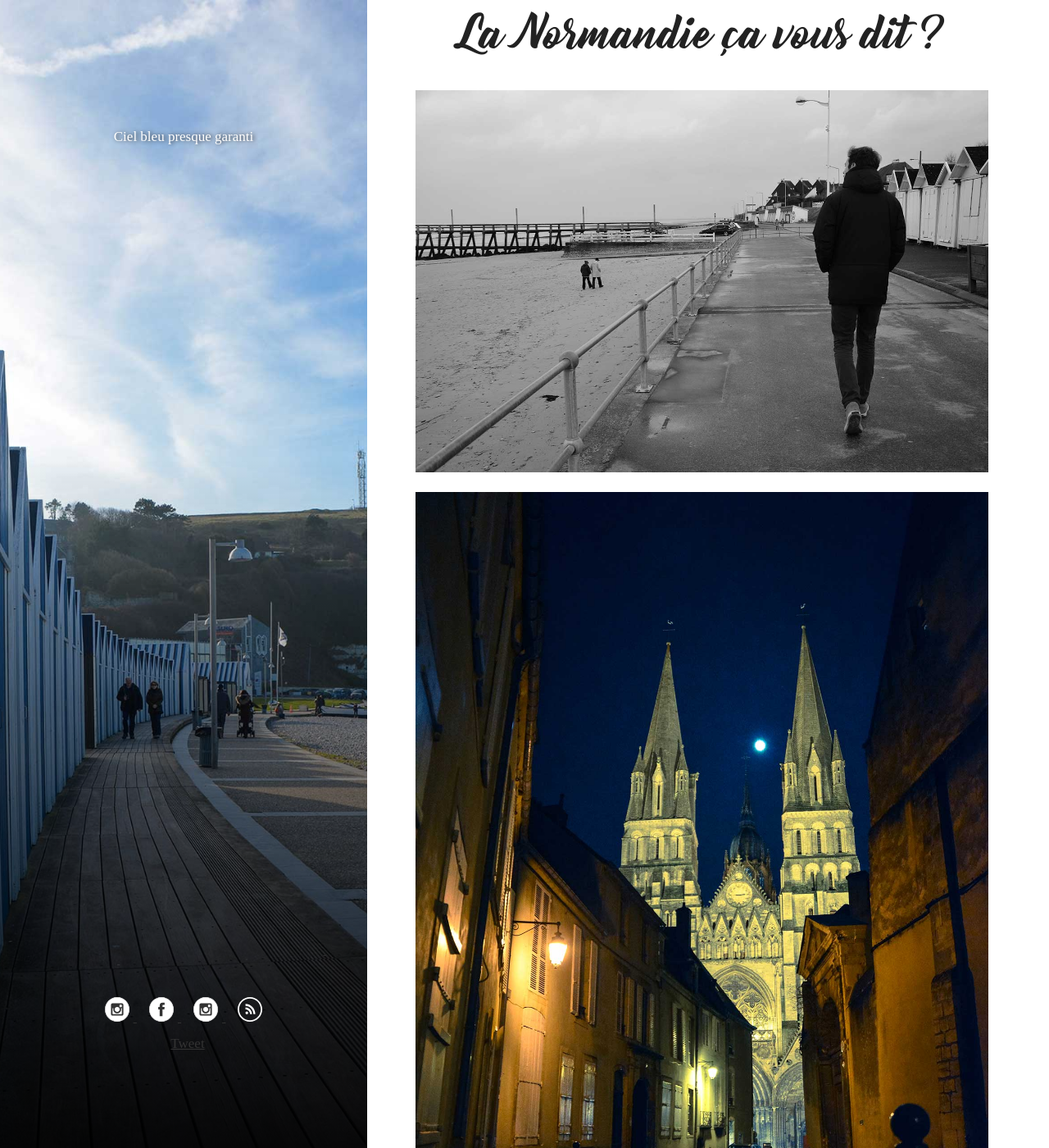
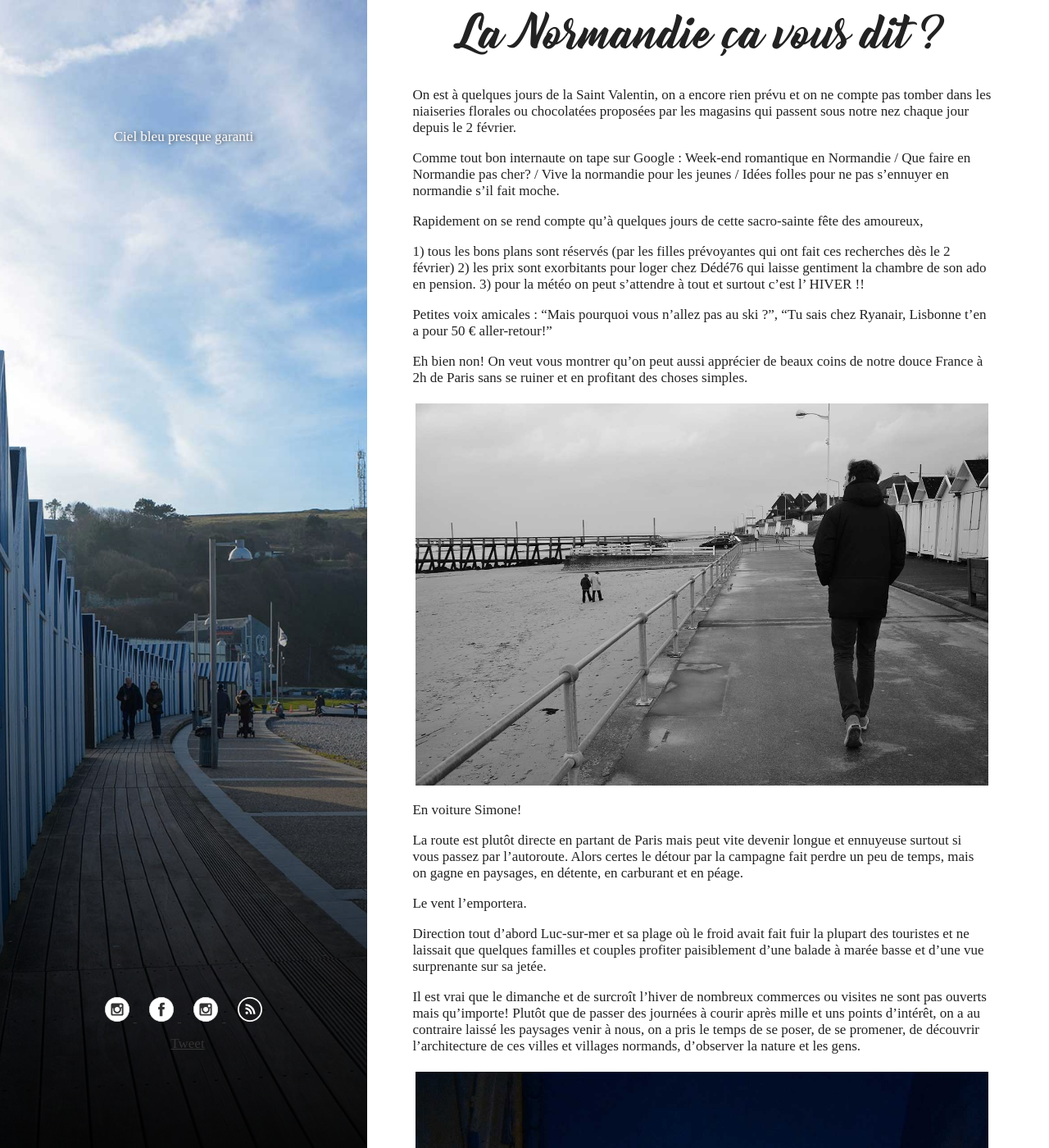
Before and after one commit to FlorentD/cairatuverras.github.io, a Jekyll site: the page built from _posts/2017-02-14-week-end-normandie_1.md, in a window 1280 px wide and 1400 px high, scrolled down 339 px. Shown: the whole window at 82% size. Built offline with Jekyll 4.4.1, drawn with Linux system fonts in a browser that asks for light colours; comment, search, counter and statistics services are not loaded; some of the changed text lies outside the part shown.

Commit message:
Update 2017-02-14-week-end-normandie_1.md

```diff
--- a/_posts/2017-02-14-week-end-normandie_1.md
+++ b/_posts/2017-02-14-week-end-normandie_1.md
@@ -11,24 +11,99 @@ tags: ['normandie']
 author: Déborah
 ---
 
+
+On est à quelques jours de la Saint Valentin, on a encore rien prévu et on ne compte pas tomber dans les niaiseries florales ou chocolatées proposées par les magasins qui passent sous notre nez chaque jour depuis le 2 février.
+
+Comme tout bon internaute on tape sur  Google : Week-end romantique en Normandie / Que faire en Normandie pas cher? / Vive la normandie pour les jeunes / Idées folles pour ne pas s’ennuyer en normandie s'il fait moche.
+
+Rapidement on se rend compte qu'à quelques jours de cette sacro-sainte fête des amoureux,
+
+1) tous les bons plans sont réservés (par les filles prévoyantes qui ont fait ces recherches dès le 2 février)
+2) les prix sont exorbitants pour loger chez Dédé76 qui laisse gentiment la chambre de son ado en pension.
+3) pour la  météo on peut s'attendre à tout et surtout c'est l' HIVER !!
+
+Petites voix amicales : “Mais pourquoi vous n’allez pas au ski ?”,  “Tu sais chez Ryanair, Lisbonne t'en a pour 50 € aller-retour!”
+
+Eh bien non! On veut vous montrer qu'on peut aussi apprécier de beaux coins de notre douce France à 2h de Paris sans se ruiner et en profitant des choses simples.
+
+
 [![railroad]({{ site.images }}/normandie_1/2_walk.jpg)]({{ site.images }}/normandie_1/2_walk.jpg)
+
+
+En voiture Simone!
+
+La route est plutôt directe en partant de Paris mais peut vite devenir longue et ennuyeuse surtout si vous passez par l'autoroute. Alors certes le détour par la campagne fait perdre un peu de temps, mais on gagne en paysages, en détente, en carburant et en péage.
+
+Le vent l’emportera.
+
+Direction tout d’abord Luc-sur-mer et sa plage où le froid avait fait fuir la plupart des touristes et ne laissait que quelques familles et couples profiter paisiblement d’une balade à marée basse et d’une vue surprenante sur sa jetée.
+
+Il est vrai que le dimanche et de surcroît l’hiver de nombreux commerces ou visites ne sont pas ouverts mais qu’importe! Plutôt que de passer des journées à courir après mille et uns points d’intérêt, on a au contraire laissé les paysages venir à nous, on a pris le temps de se poser, de se promener, de découvrir l’architecture de ces villes et villages normands, d’observer la nature et les gens.
 
 [![railroad]({{ site.images }}/normandie_1/3_bayeux.jpg)]({{ site.images }}/normandie_1/3_bayeux.jpg)
 
+L’’après-midi se termine par une courte randonnée sur les falaises d’Etretat. Le vent dans les cheveux (et pas qu’un peu), le ciré, l’écharpe, les gants et le bonnet sont de rigueur pour ne pas subir le vent hivernal et profiter de la vue magnifique offerte au fil des minutes d’un coucher de soleil, presque seuls au monde, face à ces folies de la nature.
+
 [![railroad]({{ site.images }}/normandie_1/4_enfant_plage.jpg)]({{ site.images }}/normandie_1/4_enfant_plage.jpg)
+
+Une fois arrivés à la fameuse chapelle Notre Dame de la Garde, il ne faut pas hésiter à poursuivre le long du sentier des douaniers qui offre d’autres points de vue intéressants sur les falaises et la mer d’un bleu changeant.
 
 [![railroad]({{ site.images }}/normandie_1/5_debo_banc.jpg)]({{ site.images }}/normandie_1/5_debo_banc.jpg)
 
+Le lendemain, la route pour Honfleur était longue et grisonnante. Mais à l’arrivée son port si charmant et ses maisons normandes se découvraient dans de jolies petites ruelles mystérieuses. La balade était agréable dans une ambiance détendue d’un dimanche matin.
+
 [![railroad]({{ site.images }}/normandie_1/6_honfleur.jpg)]({{ site.images }}/normandie_1/6_honfleur.jpg)
+
+Fin du Calvados et cap sur la Seine Maritime,
+Tout le monde connaît Fécamp mais à quelques pas de là, le petit hameau des Petites Dalles coincé entre deux falaises impressionnantes vaut le détour pour son calme et ses maisons dignes des contes de fées.
+
+[![railroad]({{ site.images }}/normandie_1/9_maison.jpg)]({{ site.images }}/normandie_1/9_maison.jpg)
+
+Nous avons gravi une belle pente raide pour arriver au sommet. Le soleil avait enfin percé les nuages, on pouvait tranquillement s’allonger dans les herbes fraîches du haut des falaises et respirer à plein poumons les airs marins sous les rayons chauds de midi.
+
+[![railroad]({{ site.images }}/normandie_1/10_falaises.jpg)]({{ site.images }}/normandie_1/10_falaises.jpg)
+
+Pour terminer le week-end, c'est à Yport que nous avons pris une dernière crèpe dans un café avec vue sur le port, ses cabines bleues et blanches, ses mouettes et ses marins accostant en fin de journée, nous laissant encore une belle image avant de reprendre la route.
+
+[![railroad]({{ site.images }}/normandie_1/8_pecheurs.jpg)]({{ site.images }}/normandie_1/8_pecheurs.jpg)
+
+Nos abris pour la nuit.
+
+Deux agréables surprises trouvées au dernier moment:
+
+La première dénichée finalement sur AIRBNB, une maison atypique qui rentrait parfaitement dans nos critères et rêves écolos...
+
+A l'intérieur, un style moderne et un poêle à granules qui vous réchauffait tranquillement, le matin les trois petites poules venues nous dire bonjour à la fenêtre avant le petit-déjeuner bien complet préparé par notre hôte Hervé. On recommande vivement cet endroit à deux pas de Bayeux.
+
 
 [![railroad]({{ site.images }}/normandie_1/7_maison_bois.jpg)]({{ site.images }}/normandie_1/7_maison_bois.jpg)
 
-[![railroad]({{ site.images }}/normandie_1/8_pecheurs.jpg)]({{ site.images }}/normandie_1/8_pecheurs.jpg)
+https://www.airbnb.fr/rooms/2008041?s=b8782d7Z
 
-[![railroad]({{ site.images }}/normandie_1/9_maison.jpg)]({{ site.images }}/normandie_1/9_maison.jpg)
-
-[![railroad]({{ site.images }}/normandie_1/10_falaises.jpg)]({{ site.images }}/normandie_1/10_falaises.jpg)
+La seconde surprise se trouvait plus au nord près de Fécamp et on ne tarira pas d’éloges sur l’accueil et la qualité du séjour aussi court fût il dans la maison d’hôtes de Martine et Stéphane. “Au gré du vent”,  leurs chambres à thèmes étaient décorées avec beaucoup de goût et pouvaient accueillir aussi bien une famille, qu’un couple ou une bande d’amis.
+On vous laisse découvrir leurs chambres toutes mignonnes ….
 
 [![railroad]({{ site.images }}/normandie_1/12_auberge.jpg)]({{ site.images }}/normandie_1/12_auberge.jpg)
 
+
+https://augreduvent76.jimdo.com/
+
+
+
+
+Liste de plaisirs simples et gratuits :
+
+-écouter les radios locales en parcourant des kilomètres de campagne dépaysante
+-ressortir la bonne vieille carte car il n’y a aucun réseau
+-se couper un peu de la technologie en éteignant son portable
+- se balader dans la gadoue au bord des falaises et se laisser porter par le vent
+-parcourir les ruelles de Bayeux en se faisant refouler de tous les restaus car on a rien réservé mais finir par trouver un petit coin de gastronomie goûtu  et accueillant.
+…. d’ailleurs pour la partie gourmande, on vous en parle dans un prochain article...
+-être accueillis et conseillés par des gens adorables
+-écouter le bruit des vagues venant s’échouer sur la plage
+- faire un concours de lancer de galets
+
 [![railroad]({{ site.images }}/normandie_1/12_pieds.jpg)]({{ site.images }}/normandie_1/12_pieds.jpg)
+
+
+Et vous quels sont vos plaisirs simples en week-end, en vacances, entre amis, en famille?
```
